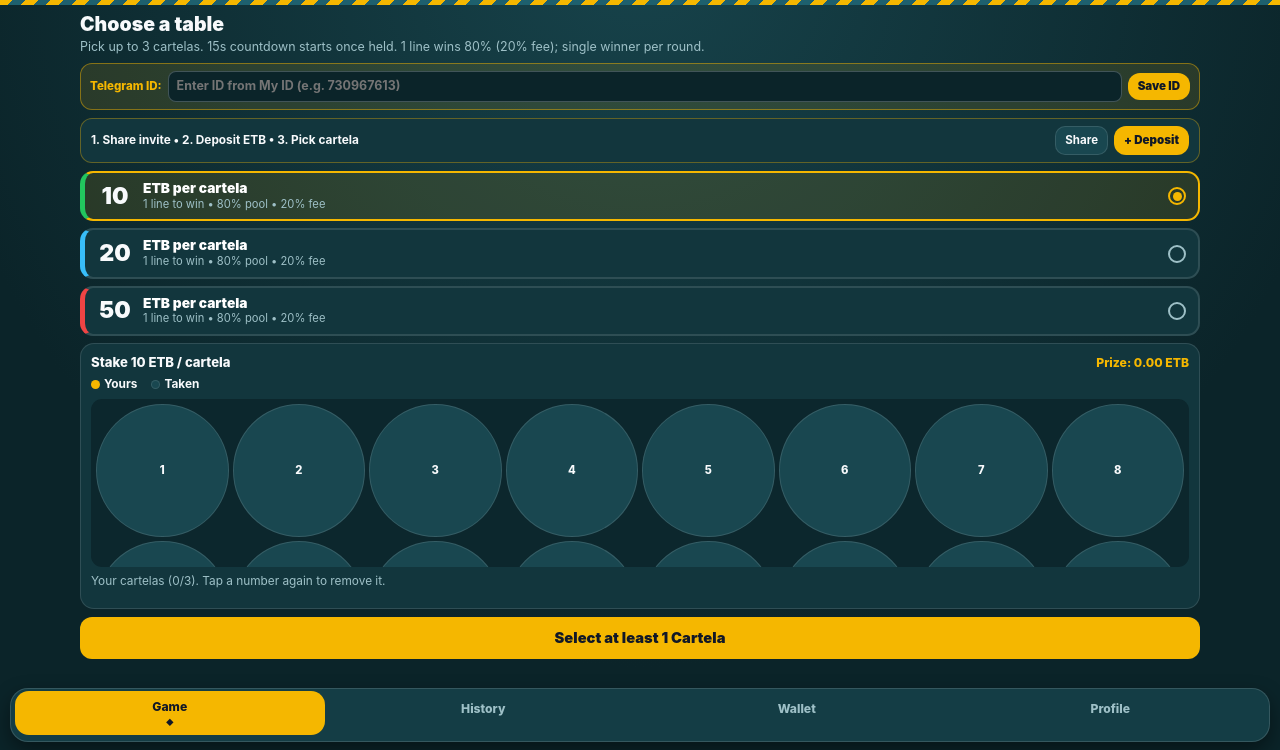
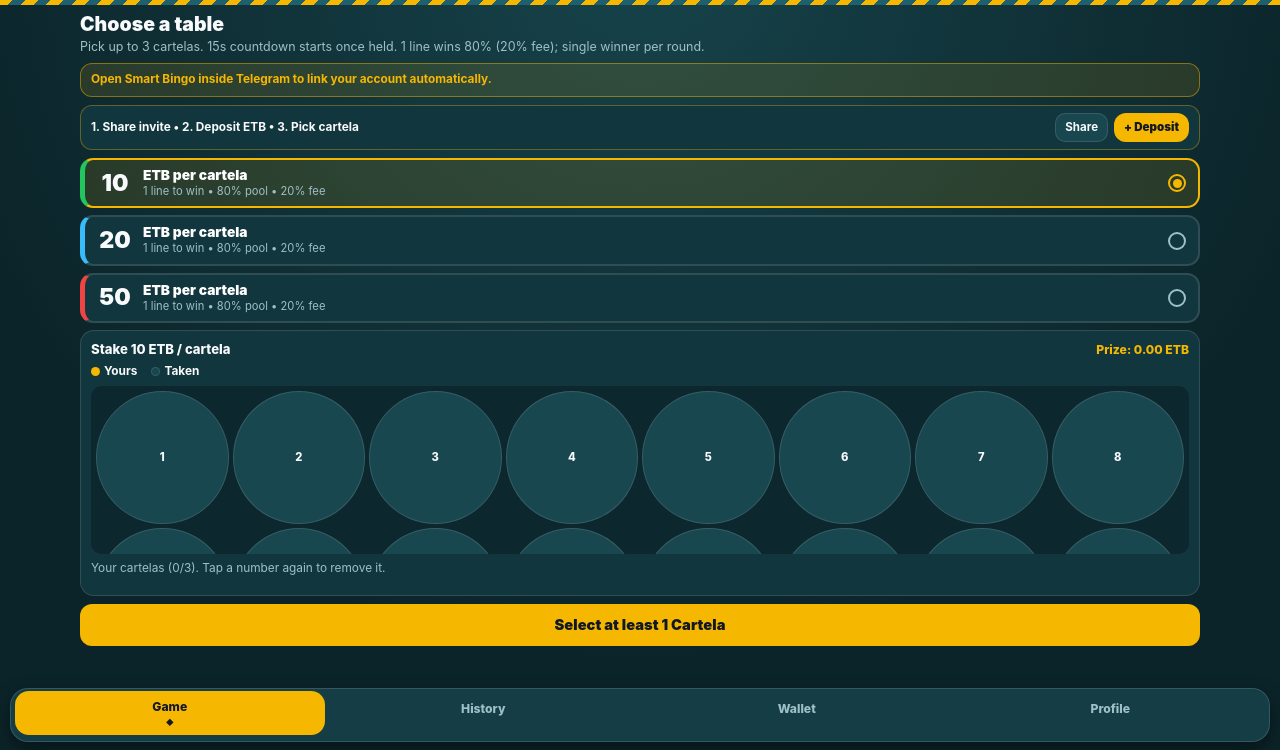
Before and after one commit to lalisashafe66-ship-it/lali-bingo-bot, a PHP site: page / in a window 1280 px wide. Shown: the part 50-800 px from the top of the page. Run offline with PHP 8.4, Linux system fonts and the light colour scheme; some libraries are stand-ins or nearby versions.

Commit message:
Update index.php

```diff
--- a/index.php
+++ b/index.php
@@ -108,28 +108,15 @@
       line-height: 1.3;
     }
 
-    .id-assist-box {
+    .tg-status-banner {
       background: rgba(245, 183, 0, 0.12);
       border: 1px solid rgba(245, 183, 0, 0.45);
       border-radius: 12px;
-      padding: 7px 9px;
+      padding: 7px 10px;
       margin-bottom: 8px;
-      display: flex;
-      align-items: center;
-      gap: 6px;
-      flex-wrap: wrap;
-    }
-
-    .id-assist-input {
-      flex: 1;
-      min-width: 120px;
-      background: #0b2429;
-      color: #fff;
-      border: 1px solid rgba(255, 255, 255, 0.22);
-      border-radius: 8px;
-      padding: 5px 8px;
-      font-size: 0.78rem;
+      font-size: 0.74rem;
       font-weight: 700;
+      color: var(--accent-gold);
     }
 
     .onboarding-strip {
@@ -779,10 +766,8 @@
       Pick up to 3 cartelas. 15s countdown starts once held. 1 line wins 80% (20% fee); single winner per round.
     </p>
 
-    <div id="desktop-id-assist" class="id-assist-box d-none">
-      <span style="font-size:0.72rem;font-weight:800;color:var(--accent-gold);">Telegram ID:</span>
-      <input type="text" id="inline-tg-id-input" class="id-assist-input" placeholder="Enter ID from My ID (e.g. 730967613)" />
-      <button type="button" class="btn-gold" style="width:auto;padding:5px 10px;font-size:0.72rem;" onclick="saveInlineTelegramId()">Save ID</button>
+    <div id="tg-session-banner" class="tg-status-banner d-none">
+      Open Smart Bingo inside Telegram to link your account automatically.
     </div>
 
     <div class="onboarding-strip">
@@ -957,12 +942,9 @@
     <div class="card-panel" style="text-align:center;">
       <div class="profile-badge-circle" id="profile-avatar">P</div>
       <div style="font-size:1.15rem;font-weight:800;" id="profile-name">Player</div>
-      <div style="color:var(--accent-green);font-size:0.82rem;margin-top:2px;">Verified player</div>
-      <div style="color:var(--text-muted);font-size:0.76rem;margin-top:4px;">ID: <span id="profile-id">--</span></div>
-      <div style="margin-top:10px;display:flex;flex-direction:column;gap:8px;">
-        <button type="button" class="btn-secondary-dark" style="padding:8px 12px;font-size:0.82rem;" onclick="focusInlineIdAssist()">
-          Set / Update Telegram ID
-        </button>
+      <div style="color:var(--accent-green);font-size:0.82rem;margin-top:2px;">Telegram Auto-Linked</div>
+      <div style="color:var(--text-muted);font-size:0.76rem;margin-top:4px;">ID: <span id="profile-id">Telegram</span></div>
+      <div style="margin-top:10px;">
         <button type="button" class="btn-gold" style="padding:8px 12px;font-size:0.82rem;" onclick="shareInviteLink()">
           Copy Invite Link
         </button>
@@ -1097,68 +1079,37 @@
     let user = extractTelegramUserFromInitData();
     let playerName = resolveDisplayName();
 
-    function updateIdAssistVisibility() {
-      const box = document.getElementById('desktop-id-assist');
-      const inp = document.getElementById('inline-tg-id-input');
-      if (!box) return;
+    function updateSessionBanner() {
+      const banner = document.getElementById('tg-session-banner');
+      if (!banner) return;
       if (telegramId) {
-        box.classList.add('d-none');
+        banner.classList.add('d-none');
       } else {
-        box.classList.remove('d-none');
-        if (inp && !inp.value) inp.placeholder = 'Enter ID from My ID (e.g. 730967613)';
+        banner.classList.remove('d-none');
       }
     }
 
     function applyDetectedIdentity() {
       user = extractTelegramUserFromInitData();
       const detectedId = getUserId();
-      if (detectedId && detectedId !== telegramId) {
+      if (detectedId) {
         telegramId = detectedId;
       }
       playerName = resolveDisplayName();
       document.getElementById('profile-name').textContent = playerName;
       document.getElementById('profile-avatar').textContent = (playerName.charAt(0) || 'P').toUpperCase();
-      document.getElementById('profile-id').textContent = telegramId || 'Open in Telegram';
-      updateIdAssistVisibility();
+      document.getElementById('profile-id').textContent = telegramId || 'Telegram';
+      updateSessionBanner();
       if (telegramId) {
         syncBalance();
-      }
-    }
-
-    function saveInlineTelegramId() {
-      const inp = document.getElementById('inline-tg-id-input');
-      const cleanId = String((inp && inp.value) || '').replace(/\D+/g, '');
-      if (!cleanId) {
-        alert('Type your numeric Telegram ID from "My ID" first, then click Save ID.');
-        if (inp) inp.focus();
-        return false;
-      }
-      telegramId = cleanId;
-      sessionStorage.setItem('Smart_bingo_tg_id', cleanId);
-      localStorage.setItem('Smart_bingo_saved_tg_id', cleanId);
-      document.getElementById('profile-id').textContent = telegramId;
-      updateIdAssistVisibility();
-      syncBalance();
-      return true;
-    }
-
-    function focusInlineIdAssist() {
-      switchTab('game');
-      updateIdAssistVisibility();
-      const box = document.getElementById('desktop-id-assist');
-      const inp = document.getElementById('inline-tg-id-input');
-      if (box) box.classList.remove('d-none');
-      if (inp) {
-        inp.value = telegramId || '';
-        inp.focus();
       }
     }
 
     function ensureAuthenticatedPlayer() {
       applyDetectedIdentity();
       if (telegramId) return true;
-      focusInlineIdAssist();
-      alert('Enter your numeric Telegram ID in the gold box at the top and tap "Save ID".');
+      updateSessionBanner();
+      alert('Open Smart Bingo inside Telegram so your account starts automatically.');
       return false;
     }
 
@@ -1382,7 +1333,7 @@
       const tabEl = document.getElementById(`nav-${tab}`);
       if (tabEl) tabEl.classList.add('active');
       showOnlyScreen(tab);
-      if (tab === 'game') { buildCartelaPickerGrid(); updateIdAssistVisibility(); pollSetupRoomStatus(); }
+      if (tab === 'game') { buildCartelaPickerGrid(); updateSessionBanner(); pollSetupRoomStatus(); }
       else if (tab === 'history') { renderHistory(); }
       syncBalance();
     }
```
